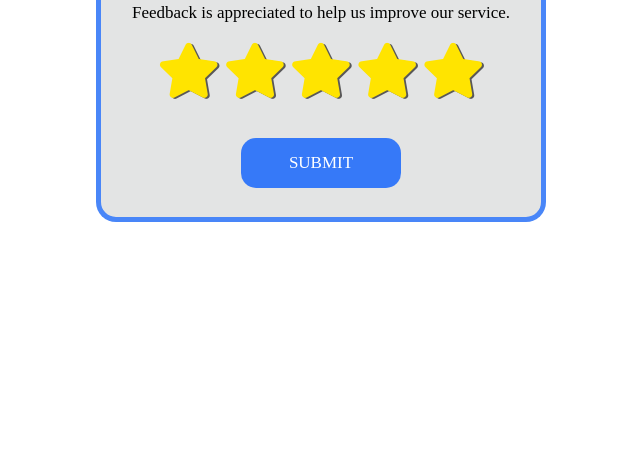
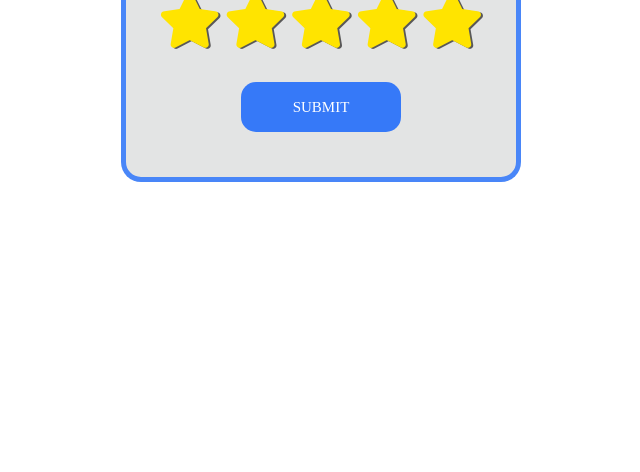
Before and after one commit to itsmeasmit/rating, a plain HTML site: page index.html in a window 1280 px wide. Shown: the part 328-800 px from the top of the page, without its empty margins (319-959 px from the left). Drawn offline with Linux system fonts and the light colour scheme.

Commit message:
final change

```diff
--- a/style.css
+++ b/style.css
@@ -1,48 +1,57 @@
-*{
-    margin:0;
+* {
+    margin: 0;
     padding: 0;
 }
-body{
+
+body {
     display: flex;
     align-items: center;
     justify-content: center;
-    min-height: 100vh;
+    min-height: 90vh;
     background: white;
 }
-.rating{
-    height:250px;
-    width: 400px;
+
+.rating {
+    height: 250px;
+    width: 350px;
     background: rgb(227, 228, 228);
     border: 5px solid rgba(25, 106, 255, 0.76);
     border-radius: 20px;
     padding: 20px;
     position: absolute;
 }
-.rating div{
-    font-size: 17px;
+
+.rating div {
+    font-size: 15px;
     text-align: center;
     font-weight: 100;
 }
-.rating input{
+
+.rating input {
     display: none;
 }
-.rating input+label{
+
+.rating input+label {
     font-size: 55px;
     cursor: pointer;
     text-shadow: 2px 1px 0 #595858;
 
 }
-.star-icon{
+
+.star-icon {
     color: #ffe400;
 }
-.rating input:checked+label ~ label{
-    color:#838383;
+
+.rating input:checked+label~label {
+    color: #838383;
 }
-.rating label:active{
+
+.rating label:active {
     transform: scale(0.8);
     transition: 0.025s ease;
 }
-.btn{
+
+.btn {
     width: 160px;
     background: rgba(0, 89, 255, 0.76);
     color: #fff;
@@ -54,7 +63,8 @@ body{
     cursor: pointer;
     border-radius: 15px;
 }
-.btn:hover{
+
+.btn:hover {
     color: white;
     background-color: dodgerblue;
     transition: all 0.5s ease;
```
